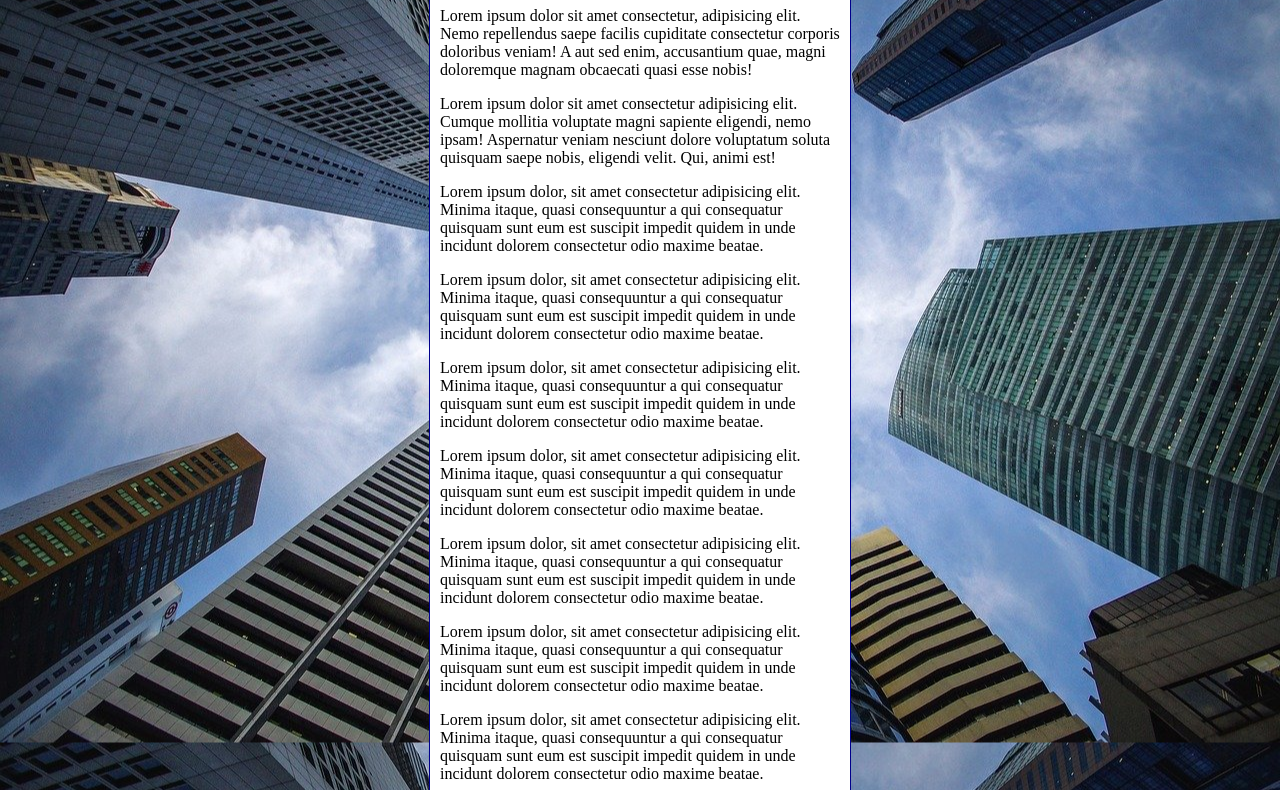
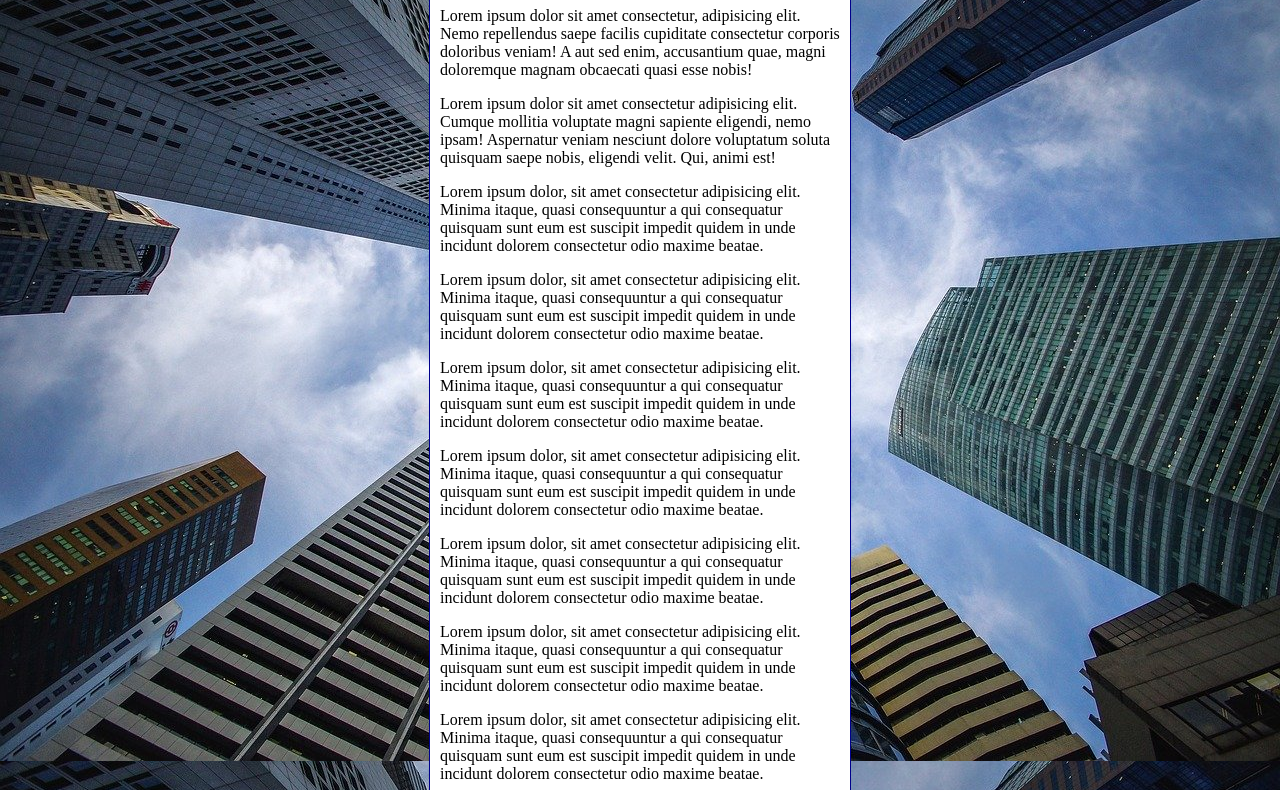
Before and after one commit to jottabkz/html-css, a plain HTML site: page exercicios/ex022/fundo006.html in a window 1280 px wide. Shown: the part 92-882 px from the top of the page. Drawn offline with Linux system fonts and the light colour scheme.

Commit message:
latest version fundo006

```diff
--- a/exercicios/ex022/fundo006.html
+++ b/exercicios/ex022/fundo006.html
@@ -3,14 +3,23 @@
 <head>
     <meta charset="UTF-8">
     <meta name="viewport" content="width=device-width, initial-scale=1.0">
-    <title>Document</title>
+    <title>Fundo fixo de tela</title>
     <style>
         body {
             height: 100vh;
             background-color: black;
             background-image: url(imagens/wallpaper002.jpg);
             background-position: center center;
-            background-repeat: repeat-y;
+            background-repeat: no-repeat;
+            background-size: cover;
+            background-attachment: fixed;
+
+
+            /*Shorthand - backgroung
+                color > image > position > repeat > [size] > attachment
+            */
+
+            background: black url(imagens/wallpaper002.jpg) center center no-repeat fixed;
             background-size: cover;
         }
 
```
